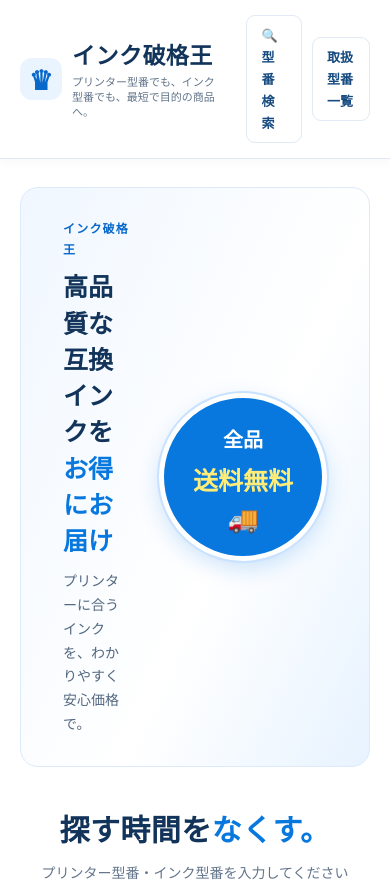
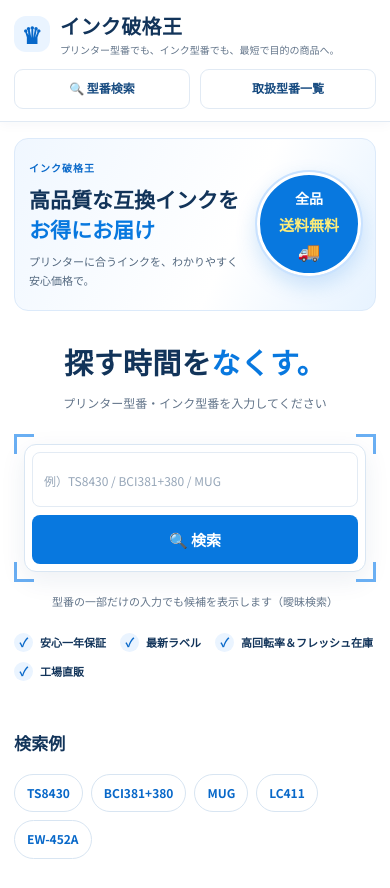
Before and after one commit to inkhakaku/homepage, a plain HTML site: page index.html in a window 390 px wide. Shown: the top 888 px of the page. Drawn offline with Linux system fonts and the light colour scheme.

Commit message:
Refactor responsive styles for better layout

```diff
--- a/css/responsive.css
+++ b/css/responsive.css
@@ -1,12 +1,199 @@
-@media (max-width: 600px) {
-  .hero { padding: 40px 0 52px; }
-  .scan-frame { padding: 14px; }
-  .search-box { flex-direction: column; }
-  .search-box button { padding: 14px; }
-  .trust-row { gap: 14px 20px; }
-  .variant-grid { grid-template-columns: repeat(2, 1fr); }
+
+@media (max-width: 900px) {
+  .finder-grid {
+    grid-template-columns: repeat(2, minmax(0, 1fr));
+  }
+
+  .variant-grid {
+    grid-template-columns: repeat(3, minmax(0, 1fr));
+  }
 }
 
-@media (min-width: 601px) and (max-width: 900px) {
-  .variant-grid { grid-template-columns: repeat(3, 1fr); }
+@media (max-width: 600px) {
+  .wrap {
+    width: calc(100% - 28px);
+  }
+
+  .site-header {
+    padding: 12px 0;
+  }
+
+  .site-header .wrap {
+    align-items: flex-start;
+    flex-direction: column;
+    gap: 12px;
+  }
+
+  .brand {
+    font-size: 20px;
+  }
+
+  .brand::before {
+    width: 36px;
+    height: 36px;
+    font-size: 23px;
+  }
+
+  .brand small {
+    font-size: 10px;
+  }
+
+  .header-links {
+    width: 100%;
+  }
+
+  .header-links a {
+    flex: 1;
+    padding: 8px 6px;
+    font-size: 12px;
+  }
+
+  .shipping-banner {
+    width: calc(100% - 28px);
+    margin-top: 16px;
+    padding: 20px 14px;
+    gap: 10px;
+    border-radius: 14px;
+  }
+
+  .shipping-banner-copy h2 {
+    font-size: 21px;
+  }
+
+  .shipping-eyebrow {
+    font-size: 10px;
+  }
+
+  .shipping-description {
+    margin-top: 8px;
+    font-size: 11px;
+  }
+
+  .shipping-banner-badge {
+    width: 104px;
+    height: 104px;
+    border-width: 3px;
+  }
+
+  .shipping-banner-badge > span:first-child {
+    font-size: 14px;
+  }
+
+  .shipping-banner-badge strong {
+    font-size: 15px;
+  }
+
+  .shipping-truck {
+    font-size: 18px;
+  }
+
+  .hero {
+    padding: 30px 0 25px;
+  }
+
+  .hero-copy {
+    margin-bottom: 20px;
+  }
+
+  .hero-copy h1 {
+    font-size: 29px;
+  }
+
+  .hero-copy p {
+    font-size: 12px;
+  }
+
+  .scan-frame {
+    padding: 10px;
+  }
+
+  .search-box {
+    flex-direction: column;
+  }
+
+  .search-box input {
+    width: 100%;
+    padding: 13px 11px;
+    font-size: 16px;
+  }
+
+  .search-box input::placeholder {
+    font-size: 12px;
+  }
+
+  .search-box button {
+    min-height: 46px;
+    padding: 12px;
+  }
+
+  .hint-line {
+    font-size: 11px;
+  }
+
+  .trust-row {
+    justify-content: flex-start;
+    gap: 10px 14px;
+    margin-top: 22px;
+  }
+
+  .trust-row .badge {
+    font-size: 11px;
+  }
+
+  .section {
+    padding: 23px 0;
+  }
+
+  .section h2,
+  #model-list > h2 {
+    font-size: 17px;
+  }
+
+  .chip-row {
+    gap: 8px;
+  }
+
+  .chip {
+    padding: 8px 12px;
+    font-size: 12px;
+  }
+
+  .finder-section {
+    padding: 18px 14px;
+  }
+
+  .finder-grid {
+    grid-template-columns: 1fr;
+    gap: 8px;
+  }
+
+  .finder-card {
+    padding: 13px;
+  }
+
+  .result-card {
+    padding: 15px;
+  }
+
+  .result-card-top {
+    gap: 12px;
+  }
+
+  .product-thumb {
+    width: 96px;
+    height: 96px;
+  }
+
+  .result-card h3 {
+    font-size: 16px;
+  }
+
+  .variant-grid {
+    grid-template-columns: repeat(2, minmax(0, 1fr));
+  }
+
+  #model-list {
+    width: calc(100% - 28px);
+    padding: 24px 0;
+  }
 }
```
